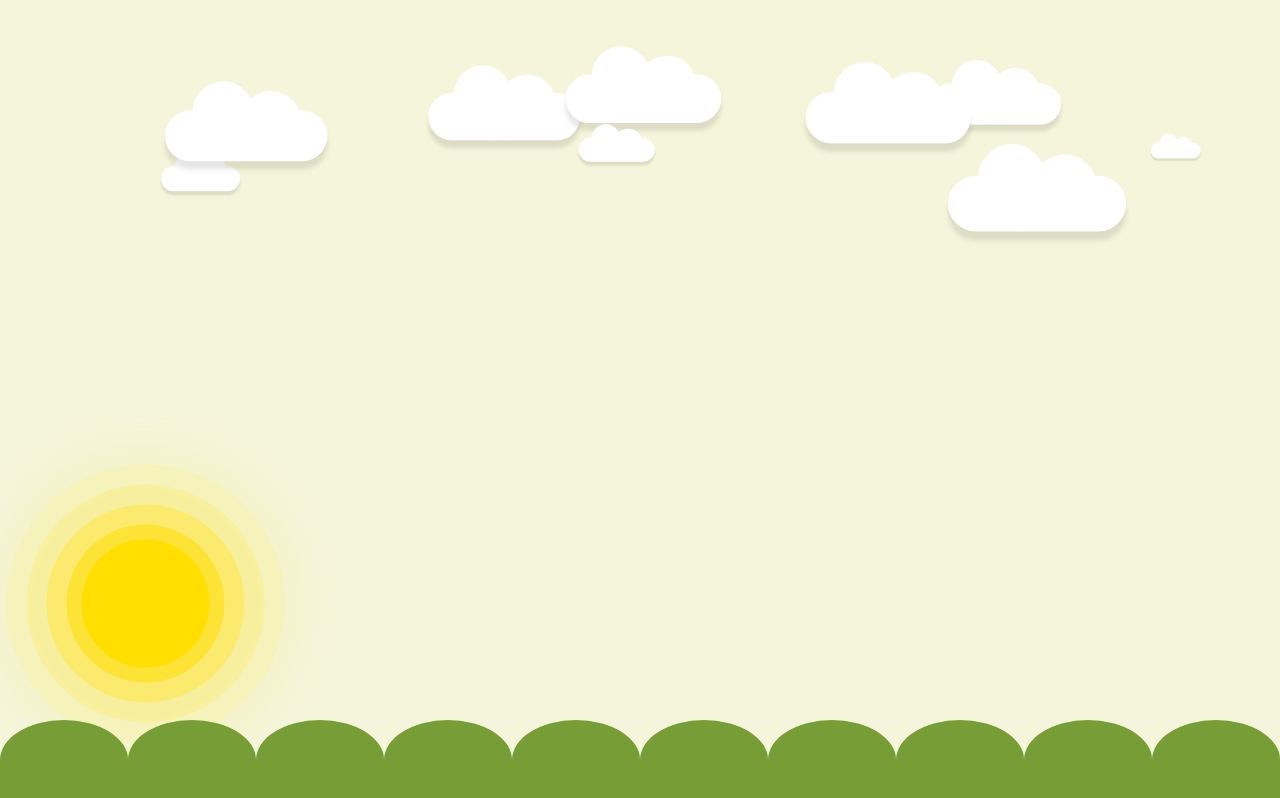
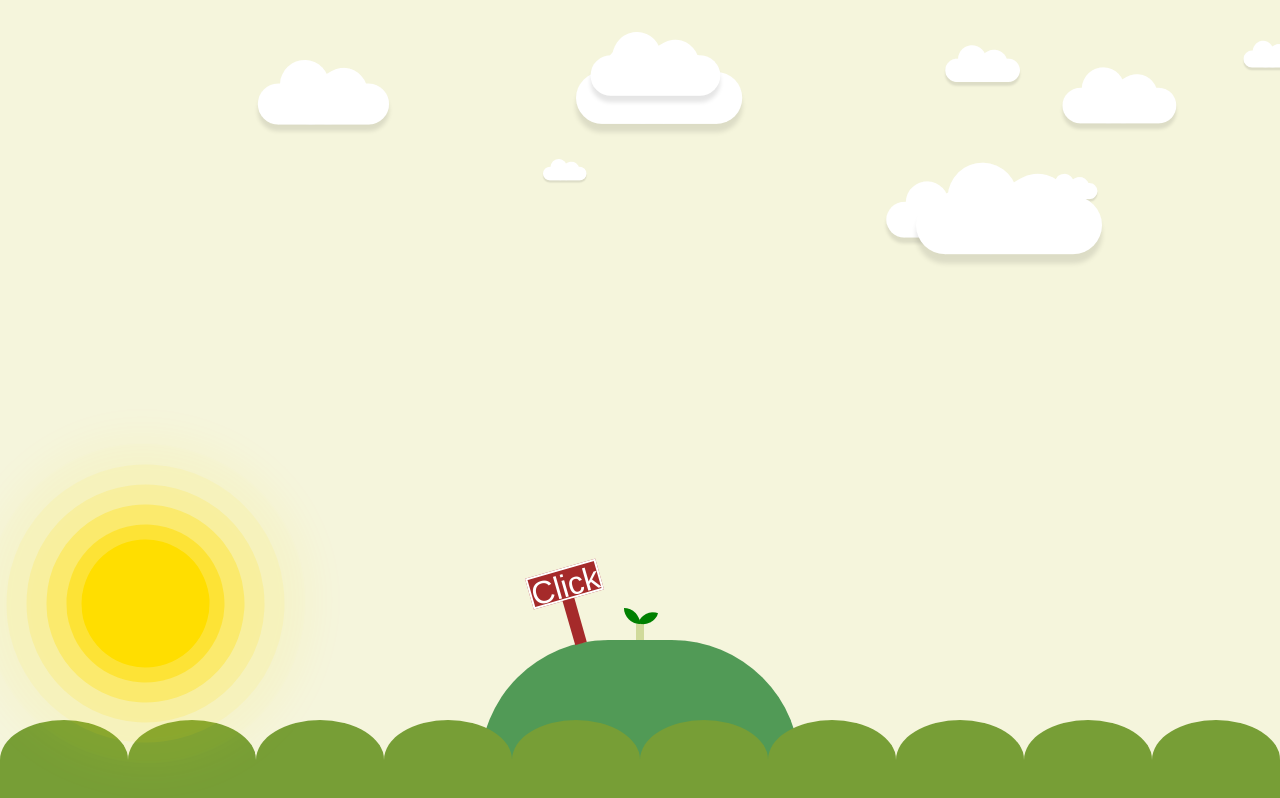
Before and after one commit to wlunareve/archive-wlunareve.github.io, a Vue app in the folder code/: page / in a window 1280 px wide. Built offline with nearby package versions, Linux system fonts and the light colour scheme.

Commit message:
feat: split spring page amd add "mouut"  "seed"

```diff
--- a/code/src/components/weather/cloud.vue
+++ b/code/src/components/weather/cloud.vue
@@ -22,7 +22,7 @@ export default {
 
   data() {
     return {
-      cloud_count: [...Array(40)].map(() => {
+      cloud_count: [...Array(10)].map(() => {
         return {
           top: Math.random(),
           left: Math.random(),
@@ -39,7 +39,7 @@ export default {
 .clouds {
   position: absolute;
   height: 100vh;
-  width: 400vw;
+  width: 100vw;
 }
 
 .cloud__wrapper {
--- a/code/src/components/weather/sun.vue
+++ b/code/src/components/weather/sun.vue
@@ -38,6 +38,8 @@ import { defineProps, ref, computed, reactive } from "vue";
     left: 50vw;
     bottom: 0;
     transform: translate(-50%, 0) rotate(var(--sunDeg));
+    pointer-events: none;
+    z-index: 1;
   }
 
 
--- a/code/src/views/main.vue
+++ b/code/src/views/main.vue
@@ -2,10 +2,8 @@
   <div class="outer-wrapper">
     <div class="wrapper">
       <sun />
-      <cloud />
-      <div class="slide spring">
-        <hill v-for="(item, index) in hills" :key="index" weather="spring" />
-      </div>
+      <!-- <cloud /> -->
+      <spring class="slide" />
       <div class="slide summer">
         <hill v-for="(item, index) in hills" :key="index" weather="summer" />
       </div>
@@ -22,7 +20,8 @@
 <script>
 import Sun from "@/components/weather/sun.vue";
 import Cloud from "@/components/weather/cloud.vue";
-import Hill from '@/components/ground/hill.vue';
+import Hill from "@/components/ground/hill.vue";
+import Spring from '@/views/season/spring.vue';
 
 export default {
   name: "main",
@@ -30,14 +29,15 @@ export default {
   components: {
     Sun,
     Cloud,
-    Hill
+    Hill,
+    Spring,
   },
 
   data() {
     return {
-      hills: [...Array(10)]
-    }
-  }
+      hills: [...Array(10)],
+    };
+  },
 };
 </script>
 
@@ -57,7 +57,6 @@ export default {
   }
 }
 
-
 .wrapper {
   display: flex;
   flex-direction: row;
@@ -69,10 +68,9 @@ export default {
 .slide {
   width: 100vw;
   height: 100vh;
-    background:  beige;
+  background: beige;
   display: flex;
   align-items: flex-end;
   font-size: xx-large;
 }
-
 </style>
--- /dev/null
+++ b/code/src/views/season/spring.vue
@@ -0,0 +1,115 @@
+<template>
+  <div id="spring" class="spring">
+    <cloud />
+    <div class="mount">
+      <div class="board" @click="showWaterer">Click</div>
+      <div class="seed"></div>
+      <div v-show="isWatererShow" class="watherer"></div>
+    </div>
+    <hill v-for="(item, index) in hills" :key="index" weather="spring" />
+  </div>
+</template>
+
+<script>
+import Hill from "@/components/ground/hill.vue";
+import Cloud from "@/components/weather/cloud.vue";
+import { ref } from "vue";
+
+export default {
+  name: "spring",
+
+  components: {
+    Hill,
+    Cloud,
+  },
+
+  setup() {
+    const hills = [...Array(10)];
+
+    const isWatererShow = ref(false);
+    const showWaterer = () => {
+      isWatererShow.value = !isWatererShow.value;
+    };
+    return {
+      hills,
+      isWatererShow,
+      showWaterer,
+    };
+  },
+};
+</script>
+
+<style lang="scss" scoped>
+#spring {
+  position: relative;
+}
+
+.mount {
+  position: absolute;
+  margin: auto;
+  left: 0;
+  right: 0;
+  width: 20rem;
+  height: 10rem;
+  background: #519a56;
+  border-radius: 8rem 8rem 0 0;
+}
+
+.board {
+  position: absolute;
+  box-sizing: border-box;
+  color: white;
+  background: brown;
+  height: 2rem;
+  transform: translate(3rem, -4.5rem) rotate(-16deg);
+  border: 2px solid white;
+  cursor: pointer;
+
+  &::after {
+    content: "";
+    display: block;
+    width: 0.75rem;
+    transform: translate(1.75rem, -5%);
+    height: 2.85rem;
+    background: brown;
+  }
+}
+
+.seed {
+  position: absolute;
+  width: 0.5rem;
+  height: 1rem;
+  margin: auto;
+  left: 0;
+  right: 0;
+  background: #d0da9b;
+  transform: translate(0, -100%);
+
+  &::before {
+    content: "";
+    display: block;
+    width: 1rem;
+    height: 1rem;
+    background: green;
+    transform: translate(25%, -86%) rotate(18deg);
+    border-radius: 100% 0;
+  }
+
+  &::after {
+    content: "";
+    display: block;
+    width: 1rem;
+    height: 1rem;
+    background: green;
+    transform: translate(-75%, -200%);
+    border-radius: 0 100%;
+  }
+}
+
+.watherer {
+  position: absolute;
+  height: 1rem;
+  width: 1rem;
+  background: blue;
+}
+</style>
```
Lines whose indentation alone changed are shown as unchanged.
